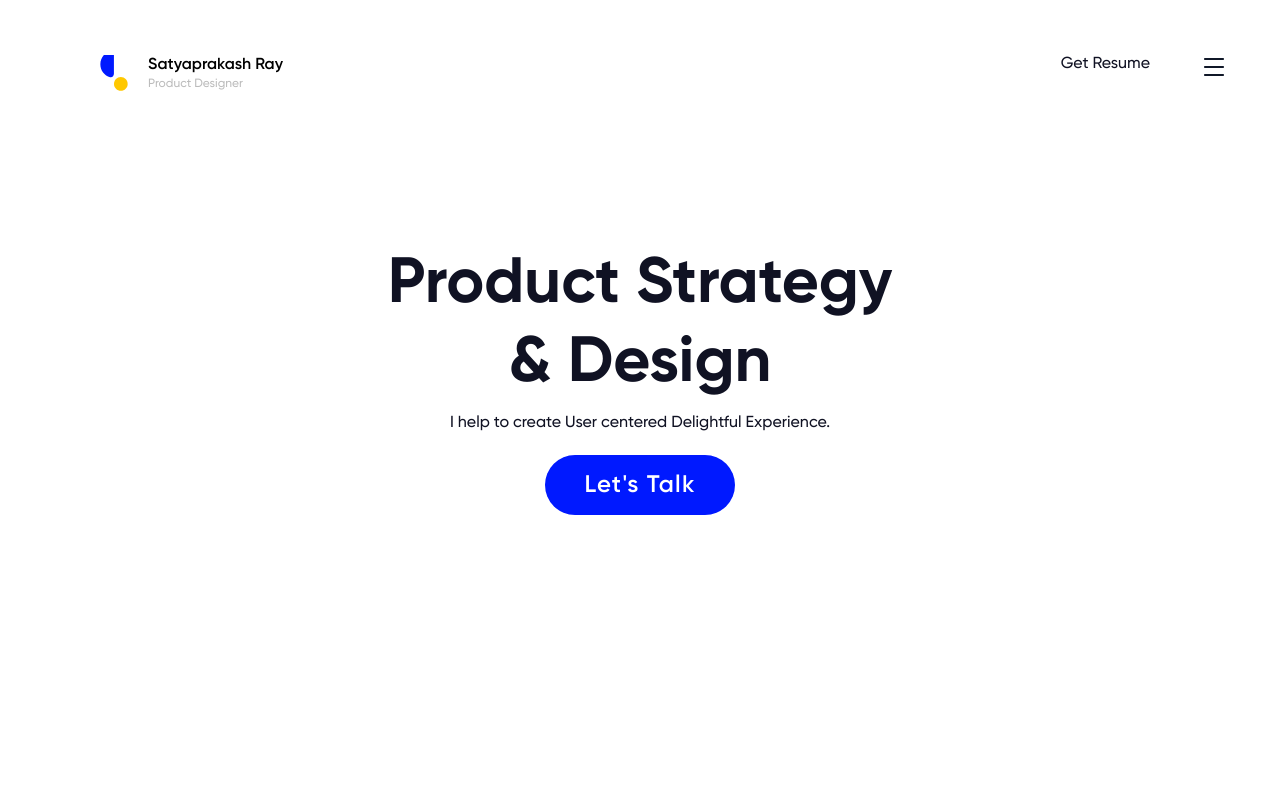
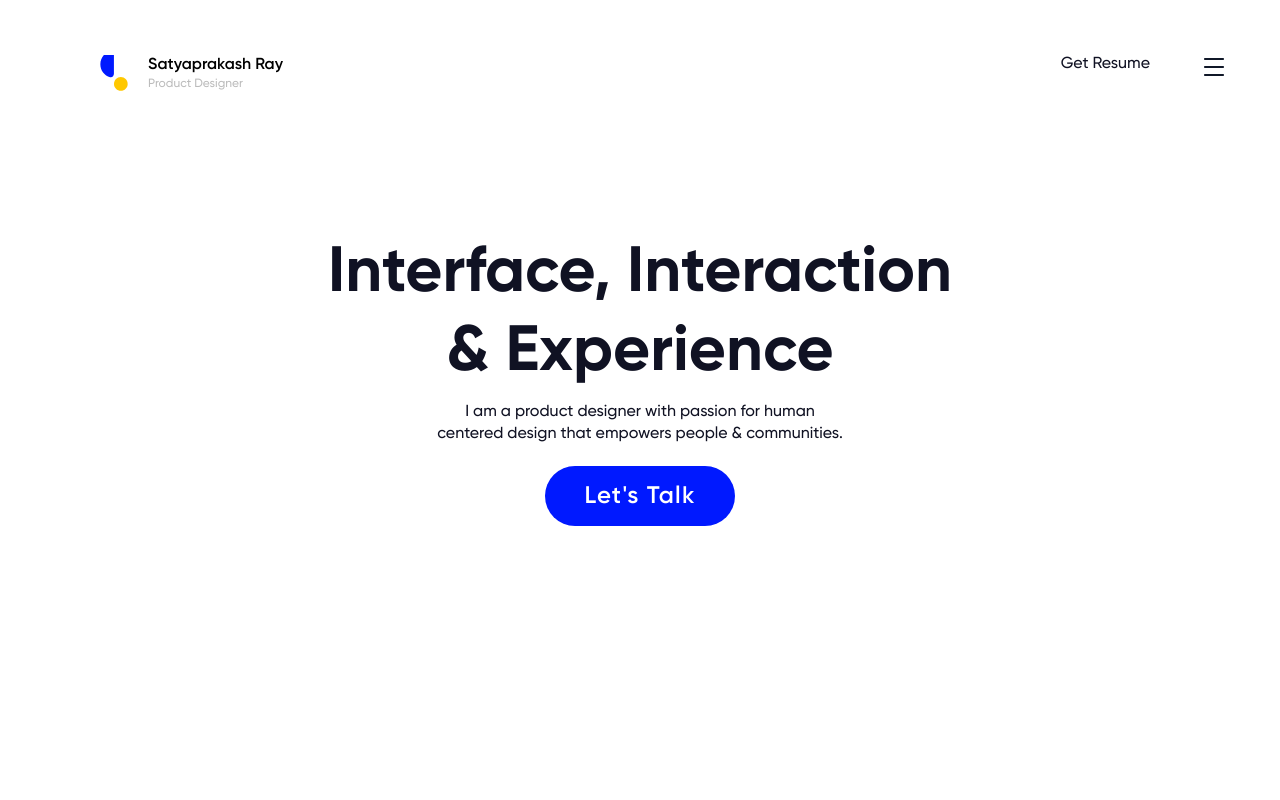
Before and after one commit to heytulsiprasad/satya-design, a Next.js app: page / in a window 1280 px wide. Shown: the top 800 px of the page. Built offline with nearby package versions, Linux system fonts and the light colour scheme.

Commit message:
Make content generate by itself

```diff
--- a/components/Hero/index.js
+++ b/components/Hero/index.js
@@ -2,17 +2,18 @@ import React from 'react'
 
 import { HeroContainer } from './styles'
 import Button from '../Button'
+import { heroTitle, heroSubtitle } from '../../data/data'
 
 const Hero = () => {
   return (
     <HeroContainer>
       <div className="title">
-        <span>Product Strategy </span>
-        <span>&#38; Design</span>
+        <span>{heroTitle[1]}</span>
+        <span>{heroTitle[2]}</span>
       </div>
       <div className="subtitle">
-        <span>I help to create User centered </span>
-        <span> Delightful Experience.</span>
+        <span>{heroSubtitle[1]}</span>
+        <span>{heroSubtitle[2]}</span>
       </div>
       <div className="button">
         <Button text="Let&#39;s Talk" />
--- a/components/Hero/styles.js
+++ b/components/Hero/styles.js
@@ -7,6 +7,7 @@ export const HeroContainer = styled.header`
   align-items: center;
   flex-basis: 80%;
   min-height: 90vh;
+  padding: 0 20rem;
 
   .title {
     font-weight: 700;
@@ -33,6 +34,11 @@ export const HeroContainer = styled.header`
     color: #101223;
     line-height: 2.2rem;
     white-space: nowrap;
+    overflow-wrap: break-word;
+    display: flex;
+    flex-direction: column;
+    align-items: center;
+    text-align: center;
 
     @media only screen and (max-width: 700px) {
       font-size: 1.6rem;
--- a/components/Navbar/index.js
+++ b/components/Navbar/index.js
@@ -10,6 +10,7 @@ import hamburger from '../../assets/hamburger.svg'
 import { NavbarContainer, NavList, NavHero, HamburgerMenu } from './styles'
 import Sidebar from '../Sidebar'
 import useOnClickOutside from '../../hooks/useOnClickOutside'
+import { persona } from '../../data/data'
 
 const MediaQuery = dynamic(
   () => import('../../node_modules/react-responsive'),
@@ -54,8 +55,8 @@ const Navbar = () => {
             style={{ marginBottom: 4 }}
           />
           <div className="designation">
-            <h4>Satyaprakash Ray</h4>
-            <h5>Product Designer</h5>
+            <h4>{persona.name}</h4>
+            <h5>{persona.role}</h5>
           </div>
         </NavHero>
         <NavList>
--- /dev/null
+++ b/data/data.js
@@ -0,0 +1,56 @@
+// Images
+import iPadCover from '../assets/ipad-mockup.png'
+import iPhoneCover from '../assets/iphone-mockup.png'
+
+export const persona = {
+  name: 'Satyaprakash Ray',
+  role: 'Product Designer',
+}
+
+export const links = {}
+
+export const projects = [
+  {
+    id: 0,
+    title: 'Organic farming made easy',
+    subtitle: 'Fasalsetu',
+    categories: 'UX, UI',
+    photo: iPhoneCover,
+    background: '#EDFFEB',
+    color: '#3EA536',
+  },
+  {
+    id: 1,
+    title: 'Virtual Wardrobe',
+    subtitle: 'Wearhouse',
+    categories: 'UX, UI',
+    photo: iPadCover,
+    background: '#E0FAFB',
+    color: '#171F28',
+  },
+]
+
+export const heroTitle = {
+  1: 'Interface, Interaction  ',
+  2: '& Experience',
+}
+
+export const heroSubtitle = {
+  1: 'I am a product designer with passion for human',
+  2: ' centered design that empowers people & communities.',
+}
+
+export const profileData = {
+  image: '',
+  heading: 'Design Driven by Passion',
+  subheading:
+    'I am a Passionate Designer exploring the true meaning of design and how design is shaping people’s live.',
+}
+
+export const footerData = {
+  title: 'Getting started with your Idea and story',
+  subhead:
+    'Apart from building products I also love to build relationships and make new friends.',
+  subhead2:
+    'Lets chat over a cup of tea 🍵 and discuss your idea at bhubaneswar, India.',
+}
--- a/pages/index.js
+++ b/pages/index.js
@@ -20,8 +20,6 @@ import {
 } from '../styles/Home.styles'
 
 // Images
-import iPadCover from '../assets/ipad-mockup.png'
-import iPhoneCover from '../assets/iphone-mockup.png'
 import figma from '../assets/figma.svg'
 import adobeXd from '../assets/adobe-xd.svg'
 import illustrator from '../assets/illustrator.svg'
@@ -35,26 +33,8 @@ import linkedin from '../assets/linkedin.svg'
 import mail from '../assets/mail.svg'
 import profile from '../assets/man-looking-to-sky.png'
 
-const projects = [
-  {
-    id: 0,
-    title: 'Organic farming made easy',
-    subtitle: 'Fasalsetu',
-    categories: 'UX, UI',
-    photo: iPhoneCover,
-    background: '#EDFFEB',
-    color: '#3EA536',
-  },
-  {
-    id: 1,
-    title: 'Virtual Wardrobe',
-    subtitle: 'Wearhouse',
-    categories: 'UX, UI',
-    photo: iPadCover,
-    background: '#E0FAFB',
-    color: '#171F28',
-  },
-]
+// Data
+import { projects, persona, profileData, footerData } from '../data/data'
 
 const Home = () => {
   return (
@@ -134,26 +114,20 @@ const Home = () => {
           <Image src={profile} alt="User profile image" />
         </div>
         <div className="right">
-          <h1 className="heading">Design Driven by Passion</h1>
-          <h4 className="subheading">
-            I am a Passionate Designer exploring the true meaning of design and
-            how design is shaping people’s live.
-          </h4>
+          <h1 className="heading">{profileData.heading}</h1>
+          <h4 className="subheading">{profileData.subheading}</h4>
         </div>
       </ProfileSection>
       <FooterSection>
         <div className="about">
-          <h1>Interfaces, Experience &#38; Interaction and friends</h1>
-          <h4 className="about__subhead">
-            I started my journey in computer Science engineering learning Web
-            development, but found solace in design.
-          </h4>
-          <h4>Let’s chat over a cup of coffee at Bhubaneswar, India</h4>
+          <h1>{footerData.title}</h1>
+          <h4 className="about__subhead">{footerData.subhead}</h4>
+          <h4>{footerData.subhead2}</h4>
         </div>
         <div className="footer">
           <div className="footer__designation">
-            <h4>Satyaprakash Ray</h4>
-            <h6>Product Designer</h6>
+            <h4>{persona.name}</h4>
+            <h6>{persona.role}</h6>
           </div>
           <div className="footer__media">
             <ul className="footer__socials">
```
